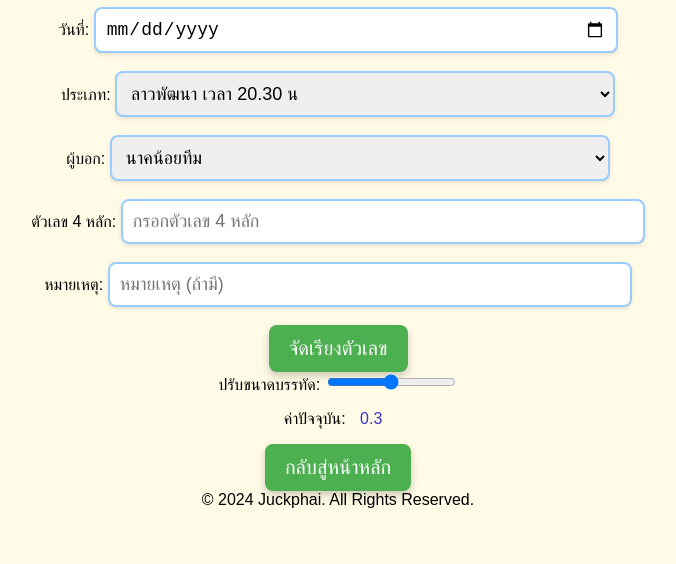
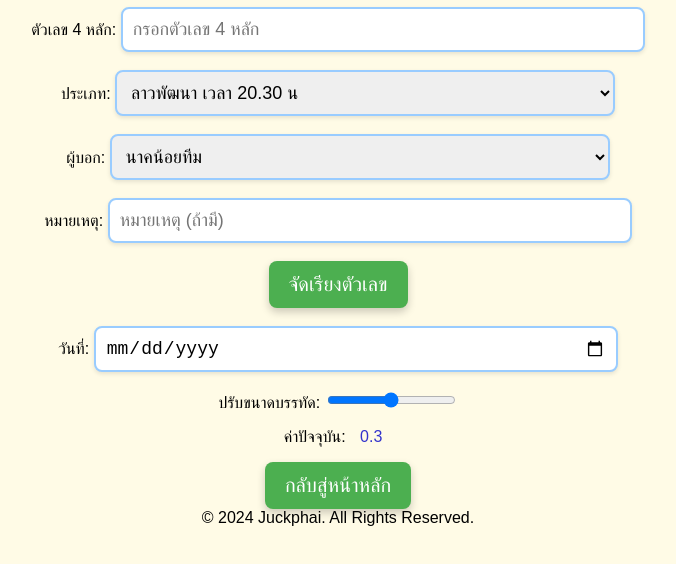
Before and after one commit to juckphai/juckphai, a plain HTML site: page 12.html in a window 1280 px wide. Shown: the part 50-614 px from the top of the page, without its empty margins (302-978 px from the left). Drawn offline with Linux system fonts and the light colour scheme.

Commit message:
Update 12.html

```diff
--- a/12.html
+++ b/12.html
@@ -137,9 +137,11 @@
 <body>
     <h1>จัดเรียงตัวเลข 4 หลัก</h1>
     <form onsubmit="processNumbers(); return false;">
-        <label for="date">วันที่:</label>
-        <input type="date" id="date"><br><br>
+        <!-- ลำดับที่ 1: ช่องกรอกตัวเลข -->
+        <label for="numbers">ตัวเลข 4 หลัก:</label>
+        <input type="text" id="numbers" maxlength="4" placeholder="กรอกตัวเลข 4 หลัก"><br><br>
 
+        <!-- ลำดับที่ 2: ประเภท -->
         <label for="type">ประเภท:</label>
         <select id="type">
             <option value="ลาวพัฒนา เวลา 20.30 น">ลาวพัฒนา เวลา 20.30 น</option>
@@ -151,6 +153,7 @@
             <option value="ฮานอย VIP เวลา 19.30 น">ฮานอย VIP เวลา 19.30 น</option>
         </select><br><br>
 
+        <!-- ลำดับที่ 3: ผู้บอก -->
         <label for="provider">ผู้บอก:</label>
         <select id="provider">
             <option value="นาคน้อยทีม">นาคน้อยทีม</option>
@@ -160,14 +163,18 @@
             <option value="Udon Don">Udon Don</option>
         </select><br><br>
 
-        <label for="numbers">ตัวเลข 4 หลัก:</label>
-        <input type="text" id="numbers" maxlength="4" placeholder="กรอกตัวเลข 4 หลัก"><br><br>
-
+        <!-- ลำดับที่ 4: หมายเหตุ -->
         <label for="comment">หมายเหตุ:</label>
         <input type="text" id="comment" placeholder="หมายเหตุ (ถ้ามี)"><br><br>
 
-        <button type="submit">จัดเรียงตัวเลข</button>
+        <!-- ลำดับที่ 5: ปุ่มจัดเรียงตัวเลข -->
+        <button type="submit">จัดเรียงตัวเลข</button><br><br>
+
+        <!-- ลำดับที่ 6: ช่องเลือกวันที่ -->
+        <label for="date">วันที่:</label>
+        <input type="date" id="date"><br><br>
     </form>
+</body>
 
  <div id="resultContainer" style="text-align: center; margin-top: 18px;">
     <div id="resultContent" style="position: relative; text-align: center; font-size: size: 16px;">
@@ -213,7 +220,7 @@
 <p>ค่าปัจจุบัน: <span id="lineHeightValue">0.3</span></p>
 
     <!-- Back Button -->
-    <button class="back-button" onclick="window.location.href='https://juckphai.github.io/juckim/01.html'">กลับสู่หน้าหลัก</button>
+    <button class="back-button" onclick="window.location.href='https://juckmanphai.github.io/juck/01.html'">กลับสู่หน้าหลัก</button>
 
 
 
```
Lines whose indentation alone changed are shown as unchanged.
